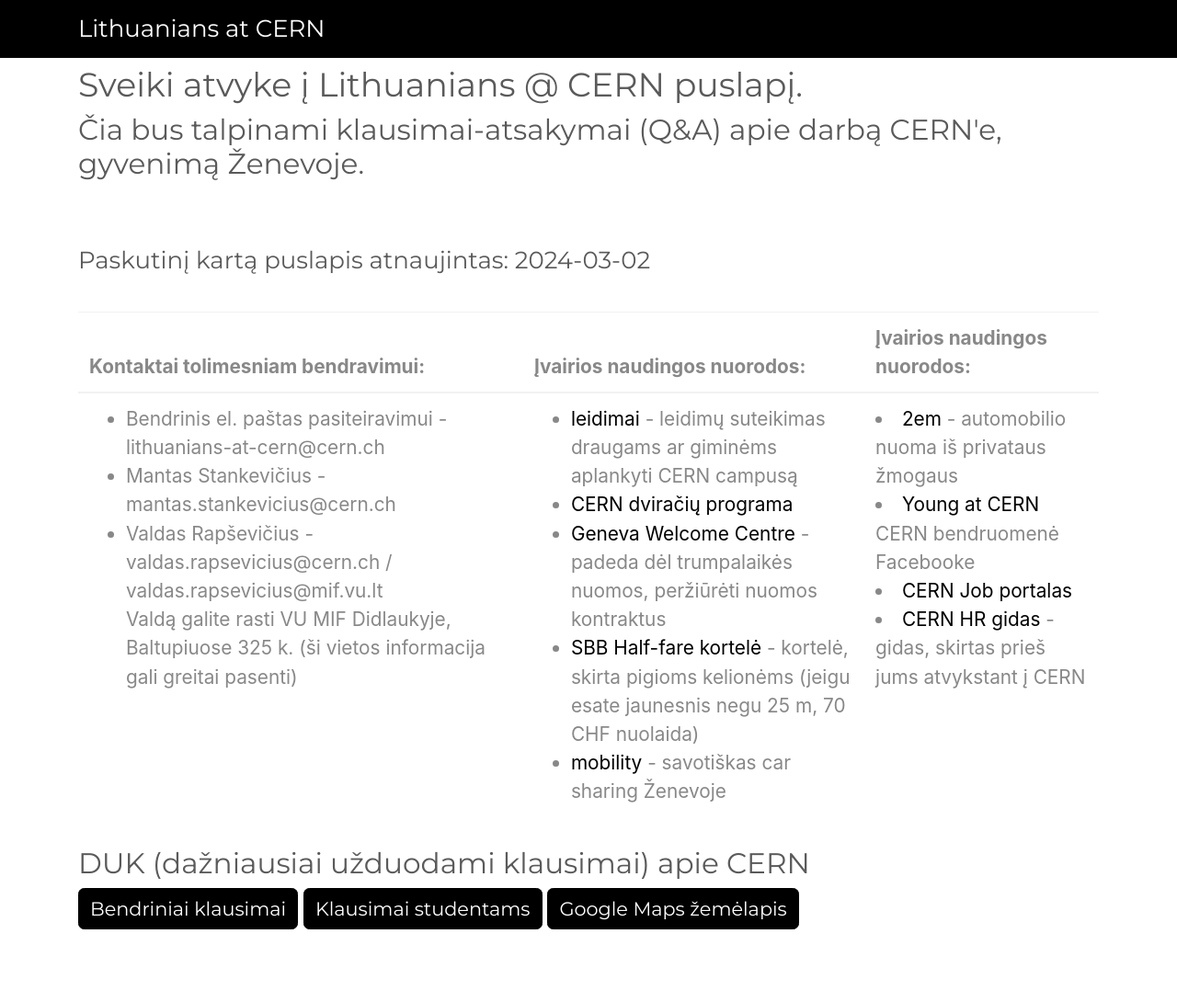
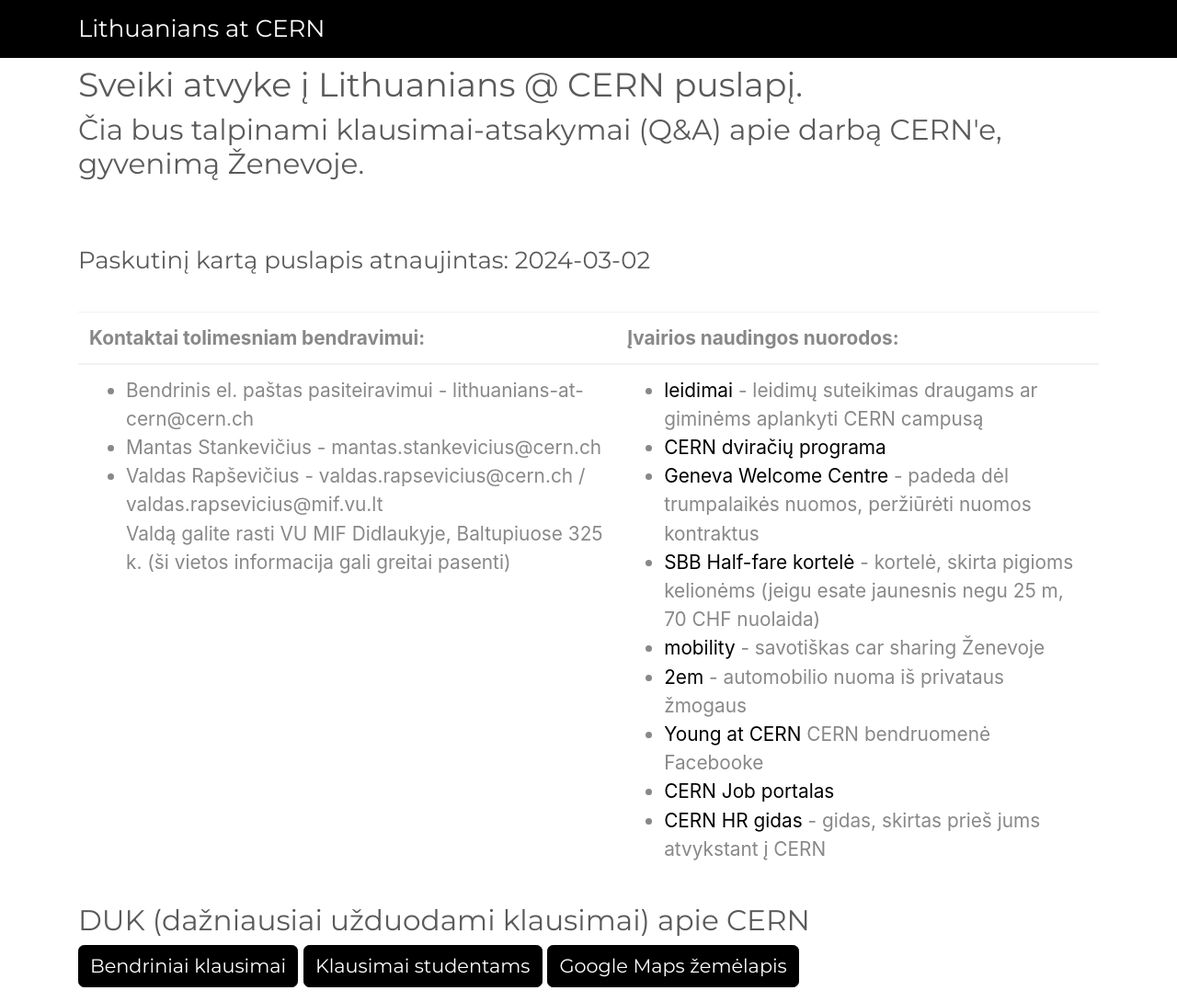
Before and after one commit to GintasS/testing-gintautas.github.io, a Jekyll site: the page built from index.html, in a window 1280 px wide. Shown: the whole page at 92% size. Built offline with Jekyll 4.4.1, drawn with Linux system fonts in a browser that asks for light colours; before the commit the page ends 1027 px from its top, so only the background shows below that.

Commit message:
Removed third column for the better sizing.

```diff
--- a/index.html
+++ b/index.html
@@ -12,7 +12,6 @@
   <thead>
     <tr>
       <th>Kontaktai tolimesniam bendravimui:</th>
-      <th>Įvairios naudingos nuorodos:</th>
       <th>Įvairios naudingos nuorodos:</th>
     </tr>
   </thead>
@@ -33,13 +32,11 @@
           <li><a href="https://www.cagi.ch/en/?jsf=jet-engine:actus&tax=category:56" target="_blank"> Geneva Welcome Centre</a> - padeda dėl trumpalaikės nuomos, peržiūrėti nuomos kontraktus</li>
           <li><a href="https://www.sbb.ch/en/tickets-offers/travelcards/half-fare-travelcard.html" target="_blank">SBB Half-fare kortelė</a> - kortelė, skirta pigioms kelionėms (jeigu esate jaunesnis negu 25 m, 70 CHF nuolaida) </li>
           <li><a href="https://www.mobility.ch/en/private-customers" target="_blank">mobility</a> - savotiškas car sharing Ženevoje</li>
+          <li><a href="http://2em.ch/" target="_blank">2em</a> - automobilio nuoma iš privataus žmogaus</li>
+          <li><a href="https://www.facebook.com/groups/young.at.cern/" target="_blank">Young at CERN</a> CERN bendruomenė Facebooke</li>
+          <li><a href="https://careers.cern/alljobs" target="_blank">CERN Job portalas</a></li>
+          <li><a href="https://hr.web.cern.ch/before-i-arrive" target="_blank">CERN HR gidas</a> - gidas, skirtas prieš jums atvykstant į CERN</li>
         </ul>
-      </td>
-      <td>
-        <li><a href="http://2em.ch/" target="_blank">2em</a> - automobilio nuoma iš privataus žmogaus</li>
-        <li><a href="https://www.facebook.com/groups/young.at.cern/" target="_blank">Young at CERN</a> CERN bendruomenė Facebooke</li>
-        <li><a href="https://careers.cern/alljobs" target="_blank">CERN Job portalas</a></li>
-        <li><a href="https://hr.web.cern.ch/before-i-arrive" target="_blank">CERN HR gidas</a> - gidas, skirtas prieš jums atvykstant į CERN</li>
       </td>
     </tr>
   </tbody>
```
